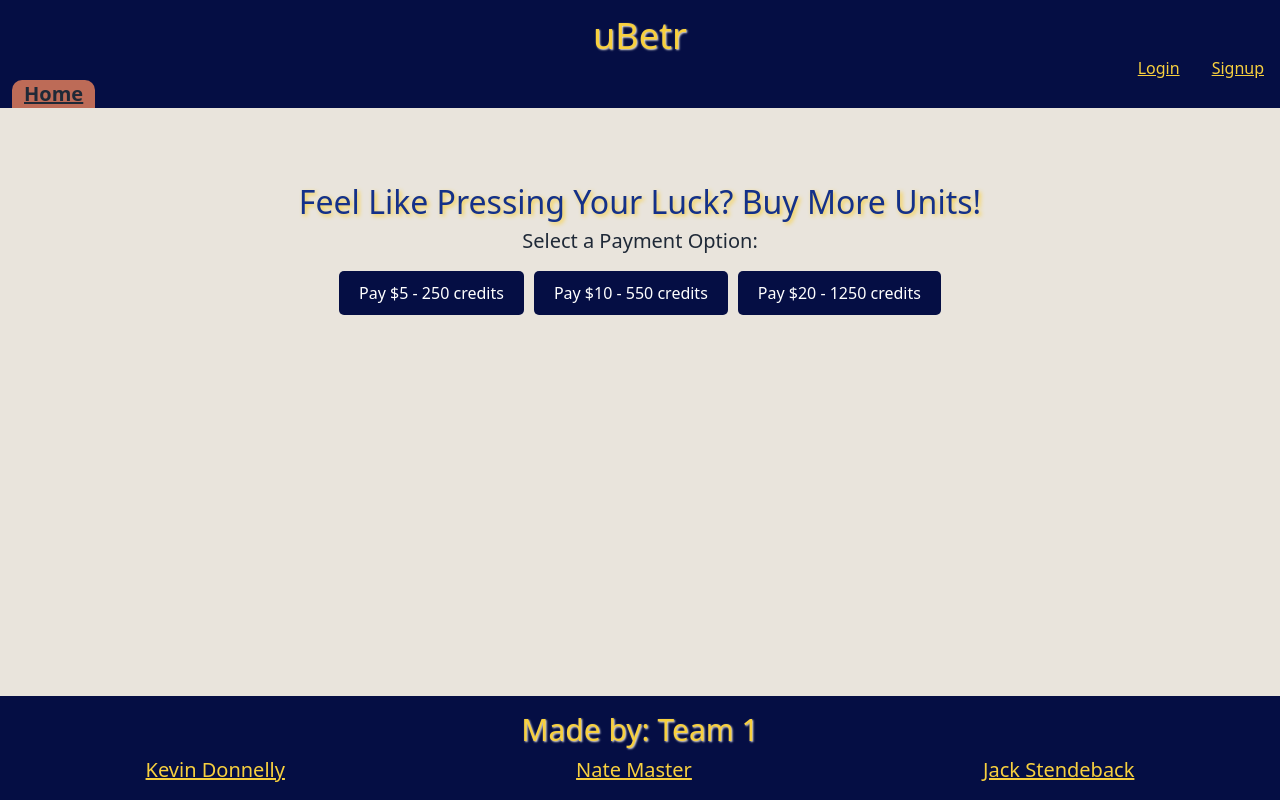
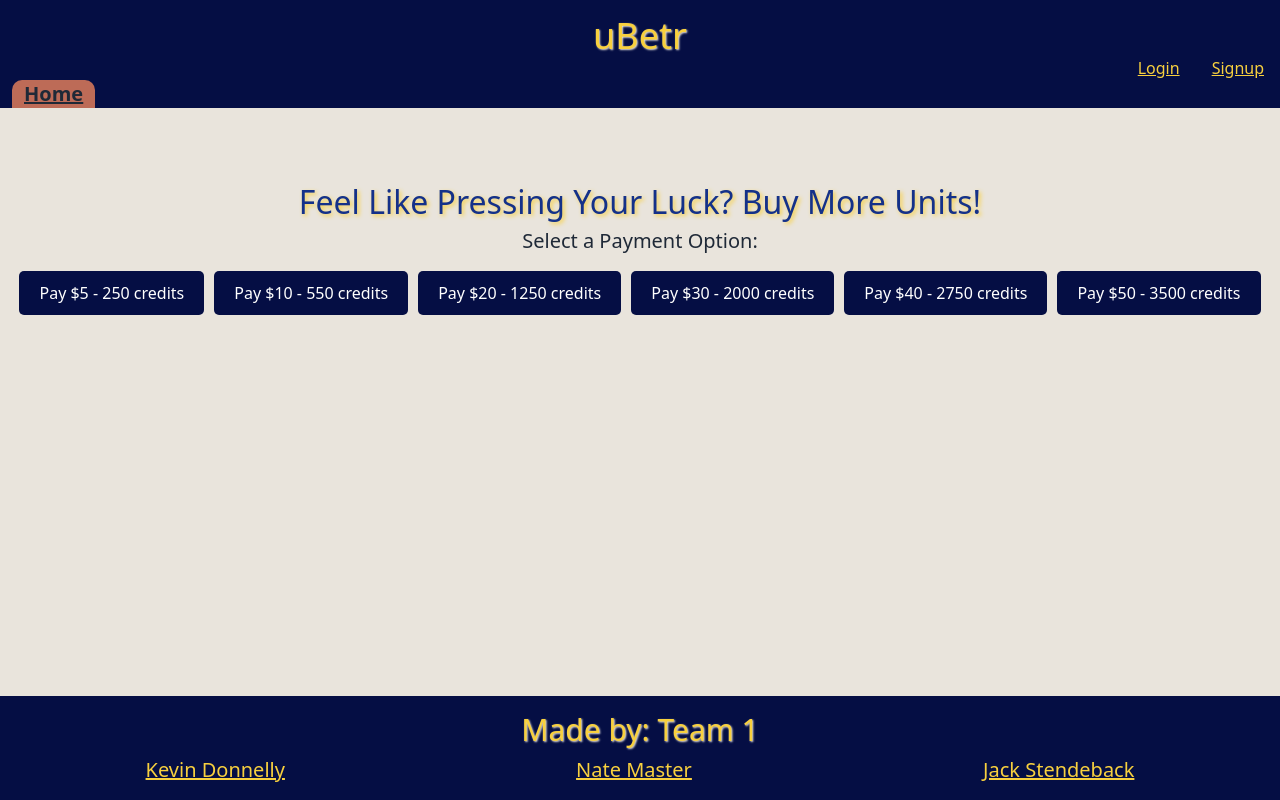
Before and after one commit to natejmaster/sports-gambling-odds-comp, a React (Vite) app in the folder client/: page /buyunits in a window 1280 px wide. Built offline with nearby package versions, Linux system fonts and the light colour scheme; no server answers.

Commit message:
added more payment buttons

```diff
--- a/client/src/pages/BuyUnits.jsx
+++ b/client/src/pages/BuyUnits.jsx
@@ -10,6 +10,9 @@ export default function BuyUnits() {
     { price: 5, credits: 250 },
     { price: 10, credits: 550 },
     { price: 20, credits: 1250 },
+    { price: 30, credits: 2000},
+    { price: 40, credits: 2750},
+    { price: 50, credits: 3500}
   ];
 
   return (
```
